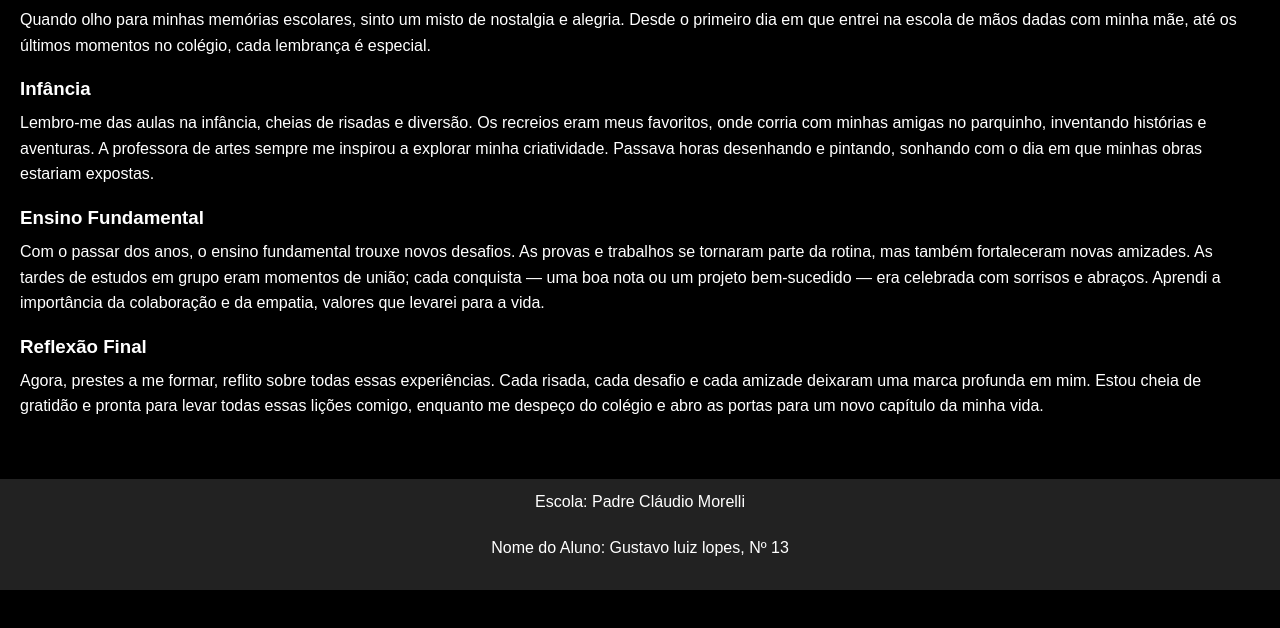
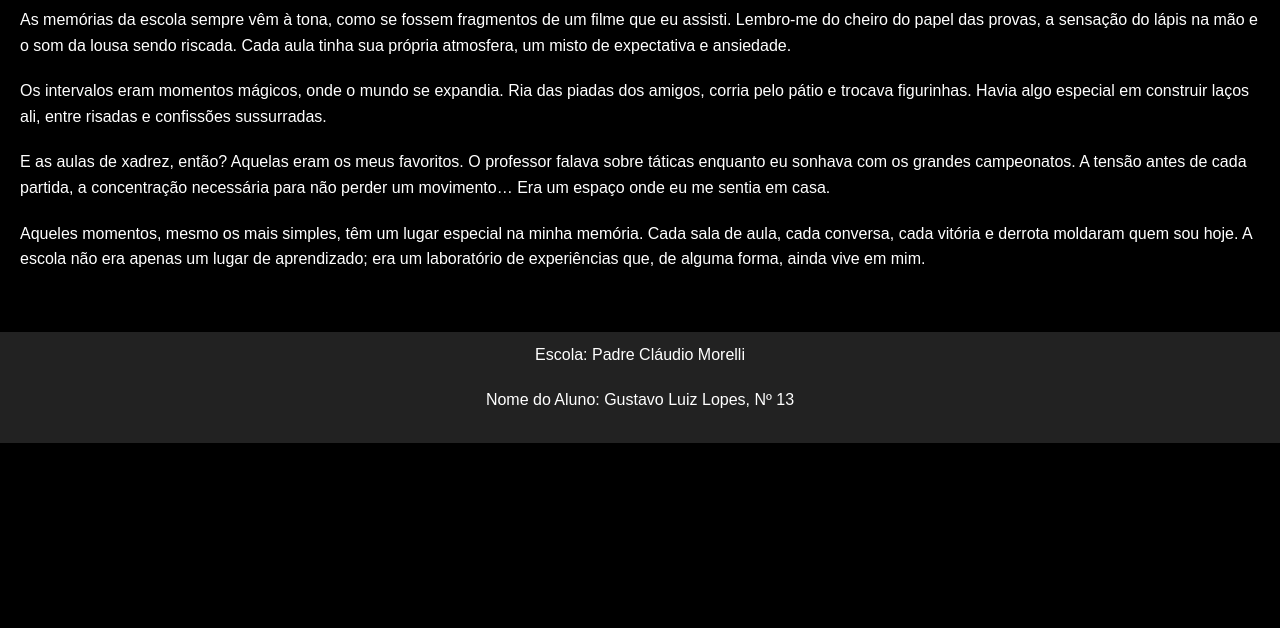
Before and after one commit to guilimx/atvd-memorias-escolares, a plain HTML site: page index.html in a window 1280 px wide. Shown: the part 156-784 px from the top of the page. Drawn offline with Linux system fonts and the light colour scheme.

Commit message:
Update index.html

```diff
--- a/index.html
+++ b/index.html
@@ -34,19 +34,16 @@
         <section>
             <h2>Minhas Memórias Escolares</h2>
             <p>
-                Quando olho para minhas memórias escolares, sinto um misto de nostalgia e alegria. Desde o primeiro dia em que entrei na escola de mãos dadas com minha mãe, até os últimos momentos no colégio, cada lembrança é especial.
+                As memórias da escola sempre vêm à tona, como se fossem fragmentos de um filme que eu assisti. Lembro-me do cheiro do papel das provas, a sensação do lápis na mão e o som da lousa sendo riscada. Cada aula tinha sua própria atmosfera, um misto de expectativa e ansiedade.
             </p>
-            <h3>Infância</h3>
             <p>
-                Lembro-me das aulas na infância, cheias de risadas e diversão. Os recreios eram meus favoritos, onde corria com minhas amigas no parquinho, inventando histórias e aventuras. A professora de artes sempre me inspirou a explorar minha criatividade. Passava horas desenhando e pintando, sonhando com o dia em que minhas obras estariam expostas.
+                Os intervalos eram momentos mágicos, onde o mundo se expandia. Ria das piadas dos amigos, corria pelo pátio e trocava figurinhas. Havia algo especial em construir laços ali, entre risadas e confissões sussurradas.
             </p>
-            <h3>Ensino Fundamental</h3>
             <p>
-                Com o passar dos anos, o ensino fundamental trouxe novos desafios. As provas e trabalhos se tornaram parte da rotina, mas também fortaleceram novas amizades. As tardes de estudos em grupo eram momentos de união; cada conquista — uma boa nota ou um projeto bem-sucedido — era celebrada com sorrisos e abraços. Aprendi a importância da colaboração e da empatia, valores que levarei para a vida.
+                E as aulas de xadrez, então? Aquelas eram os meus favoritos. O professor falava sobre táticas enquanto eu sonhava com os grandes campeonatos. A tensão antes de cada partida, a concentração necessária para não perder um movimento… Era um espaço onde eu me sentia em casa.
             </p>
-            <h3>Reflexão Final</h3>
             <p>
-                Agora, prestes a me formar, reflito sobre todas essas experiências. Cada risada, cada desafio e cada amizade deixaram uma marca profunda em mim. Estou cheia de gratidão e pronta para levar todas essas lições comigo, enquanto me despeço do colégio e abro as portas para um novo capítulo da minha vida.
+                Aqueles momentos, mesmo os mais simples, têm um lugar especial na minha memória. Cada sala de aula, cada conversa, cada vitória e derrota moldaram quem sou hoje. A escola não era apenas um lugar de aprendizado; era um laboratório de experiências que, de alguma forma, ainda vive em mim.
             </p>
         </section>
     </main>
@@ -54,7 +51,7 @@
     <!-- Rodapé -->
     <footer>
         <p>Escola: Padre Cláudio Morelli</p>
-        <p>Nome do Aluno: Gustavo luiz lopes, Nº 13</p>
+        <p>Nome do Aluno: Gustavo Luiz Lopes, Nº 13</p>
     </footer>
 </body>
 </html>
```
